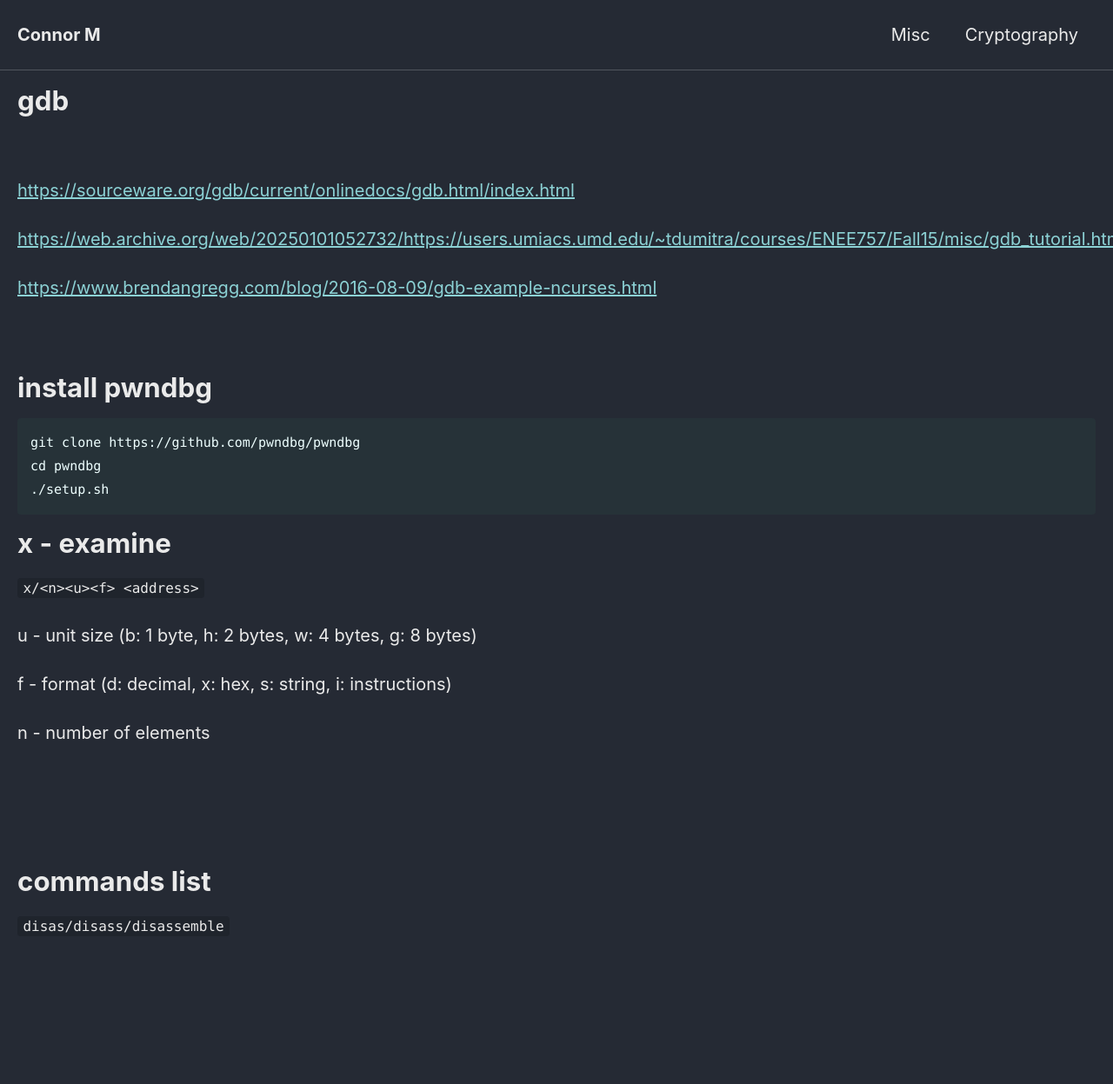
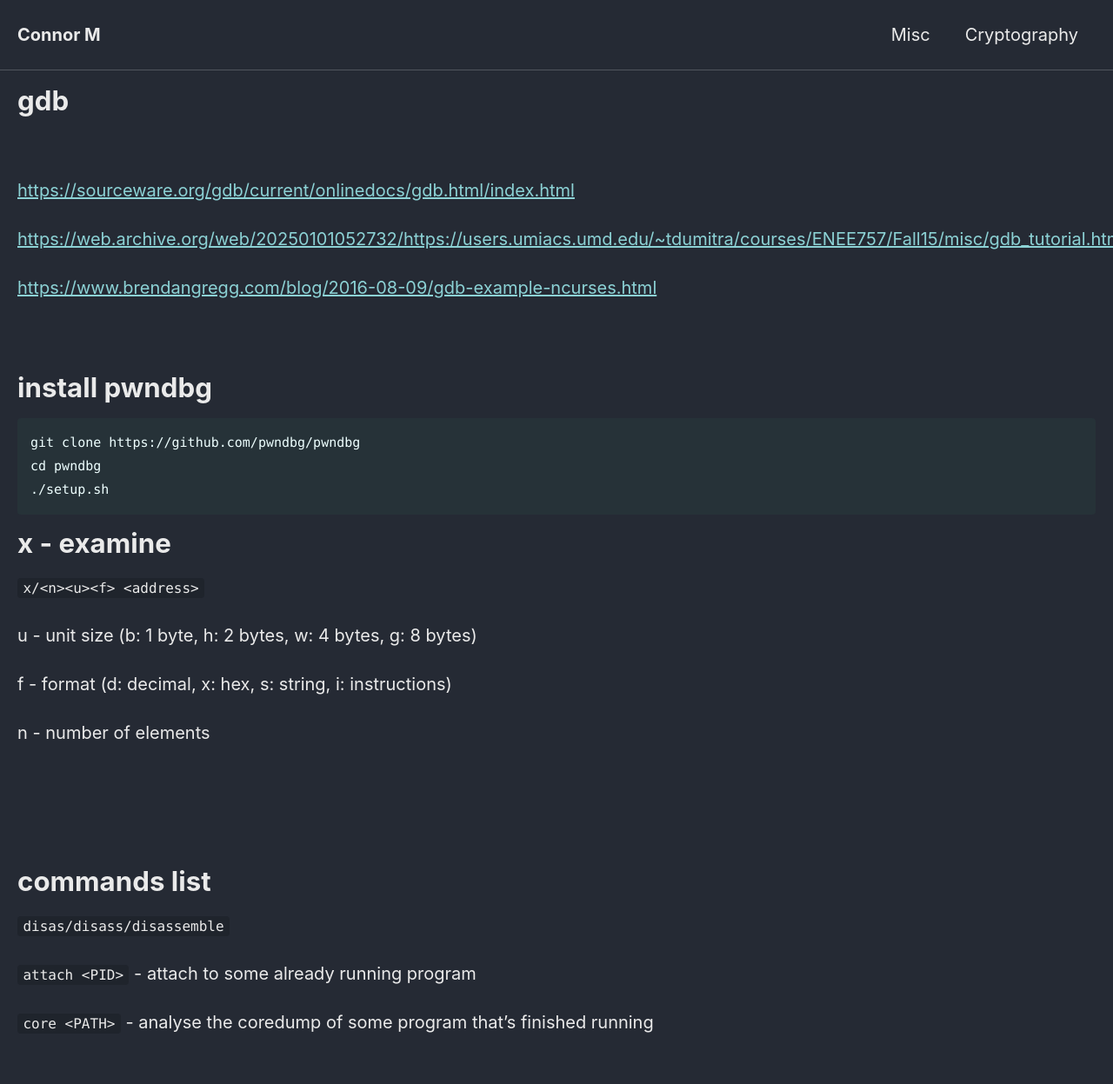
Before and after one commit to Connor-McCartney/Connor-McCartney.github.io, a Jekyll site: the page built from _pages/misc/gdb.md, in a window 1280 px wide. Shown: the whole page at 87% size. Built offline with Jekyll 4.4.1, drawn with Linux system fonts in a browser that asks for light colours; cached includes are drawn as plain includes; before the commit the page ends 1135 px from its top, so only the background shows below that.

Commit message:
Update gdb.md

```diff
--- a/_pages/misc/gdb.md
+++ b/_pages/misc/gdb.md
@@ -45,3 +45,7 @@ n -  number of elements
 # commands list
 
 `disas/disass/disassemble`
+
+`attach <PID>` - attach to some already running program
+
+`core <PATH>` - analyse the coredump of some program that's finished running
```
